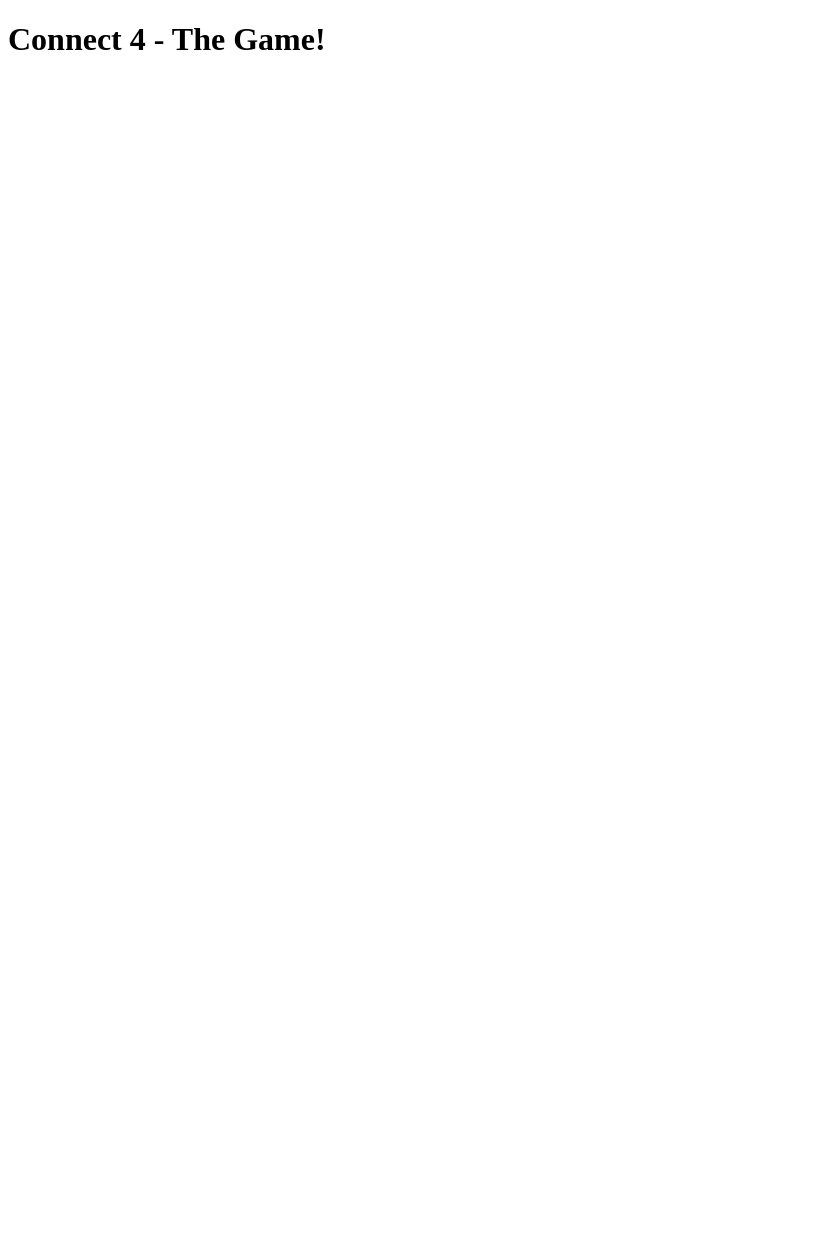
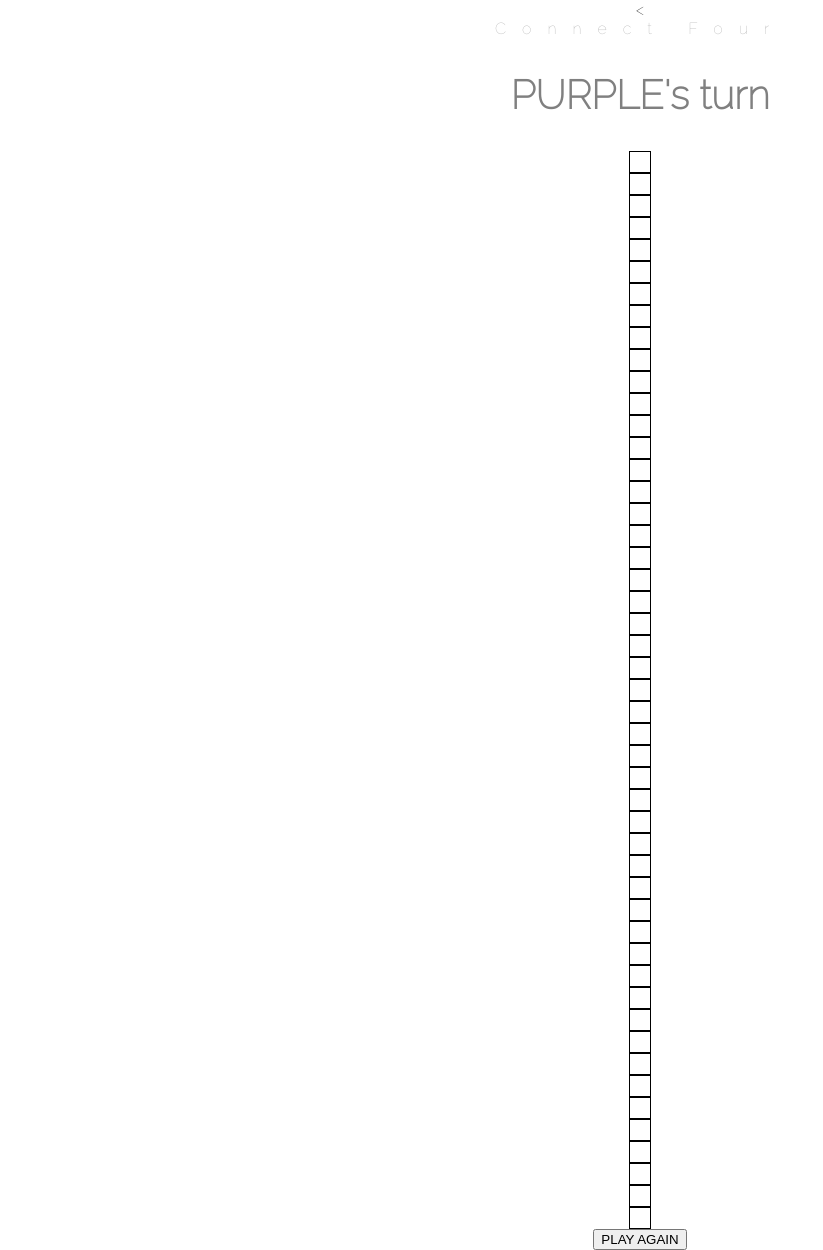
Before and after one commit to smsgoldberg/connect4avocados, a plain HTML site: page index.html in a window 1280 px wide. Shown: the whole page, without its empty margins (0-823 px from the left). Before the commit the page ends 800 px from the top, so only its background shows below. Drawn offline with Linux system fonts and the light colour scheme.

Commit message:
uploading to git

```diff
--- a/css/main.css
+++ b/css/main.css
@@ -1,3 +1,25 @@
 body {
-    background-color: lightsteelblue;
+    display: flex;
+    align-items: center;
+    flex-direction: column;
+    font-family: 'Raleway', sans-serif;
+    height: 100vh;
+    margin: 0;
 }
+
+header {
+    color:darkgray;
+    font-size:6zmin;
+    letter-spacing: 2vmin;
+}
+
+h2 {
+    font-size: 5vmin;
+    color: gray;
+}
+
+div {
+    border: 1px solid black;
+    height: 20px;
+    width: 20px;
+}
--- a/index.html
+++ b/index.html
@@ -4,12 +4,90 @@
     <meta charset="UTF-8">
     <meta name="viewport" content="width=device-width, initial-scale=1.0">
     <title>Connect 4</title>
-    <link rel=""stylesheet" href="css/main.css">
+    <    <link rel="preconnect" href="https://fonts.googleapis.com">
+    <link rel="preconnect" href="https://fonts.gstatic.com" crossorigin>
+    <link href="https://fonts.googleapis.com/css2?family=Raleway:wght@100&display=swap" rel="stylesheet">
+    <link rel="stylesheet" href="css/main.css">
+    <link rel="stylesheet" href="css/main.css">
     <!-- script tags with the defer attribute-->
     <!-- pause until the DOM is laoded-->
     <script defer src="js/main.js"></script>
 </head>
 <body>
-    <h1>Connect 4 - The Game!</h1>
+    <header>Connect Four</header>
+    <h2>PURPLE's turn</h2>
+
+    <!-- section for our column buttons (markers) -->
+      <section id="markers">
+        <div></div>
+        <div></div>
+        <div></div>
+        <div></div>
+        <div></div>
+        <div></div>
+        <div></div>
+      </section>
+    <!-- section for the game board (board)-->
+     <section id="board">
+        <!-- row 5-->
+        <div id="c0r5"></div>
+        <div id="c1r5"></div>
+        <div id="c2r5"></div>
+        <div id="c3r5"></div>
+        <div id="c4r5"></div>
+        <div id="c5r5"></div>
+        <div id="c6r5"></div>
+
+
+        <!--row 4-->
+        <div id="c0r4"></div>
+        <div id="c1r4"></div>
+        <div id="c2r4"></div>
+        <div id="c3r4"></div>
+        <div id="c4r4"></div>
+        <div id="c5r4"></div>
+        <div id="c6r4"></div>
+
+        <!--row 3-->
+        <div id="c0r3"></div>
+        <div id="c1r3"></div>
+        <div id="c2r3"></div>
+        <div id="c3r3"></div>
+        <div id="c4r3"></div>
+        <div id="c5r3"></div>
+        <div id="c6r3"></div>
+
+        <!--row 2-->
+        <div id="c0r2"></div>
+        <div id="c1r2"></div>
+        <div id="c2r2"></div>
+        <div id="c3r2"></div>
+        <div id="c4r2"></div>
+        <div id="c5r2"></div>
+        <div id="c6r2"></div>
+
+        <!--row 1-->
+        <div id="c0r1"></div>
+        <div id="c1r1"></div>
+        <div id="c2r1"></div>
+        <div id="c3r1"></div>
+        <div id="c4r1"></div>
+        <div id="c5r1"></div>
+        <div id="c6r1"></div>
+
+
+        <!--row 0-->
+        <div id="c0r0"></div>
+        <div id="c1r0"></div>
+        <div id="c2r0"></div>
+        <div id="c3r0"></div>
+        <div id="c4r0"></div>
+        <div id="c5r0"></div>
+        <div id="c6r0"></div>
+
+     </section>
+    <!--button for play again -->
+
+    <button>PLAY AGAIN </button>
 </body>
 </html>
```
Also changed, not shown: js/main.js (line endings or trailing spaces), 1 other file.
